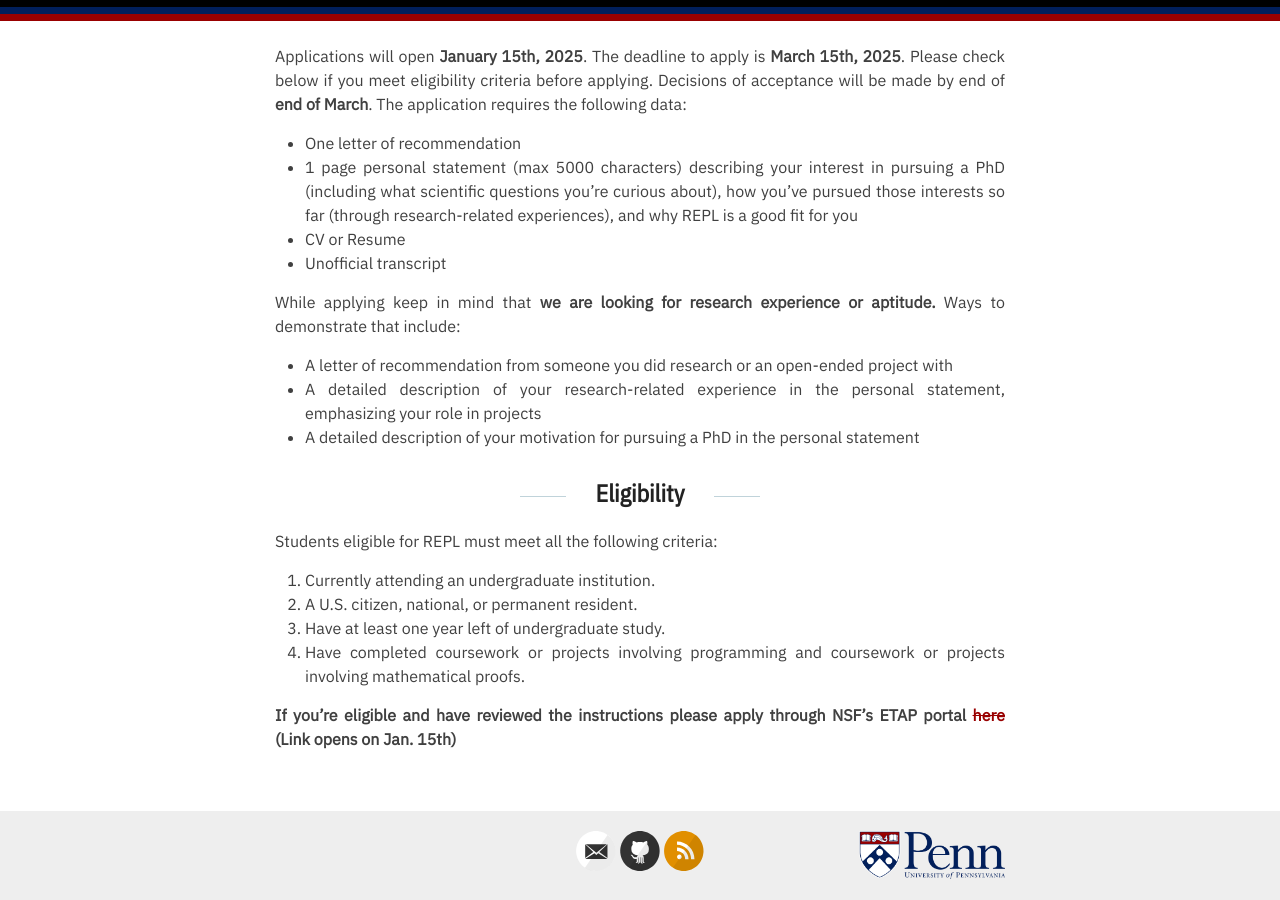
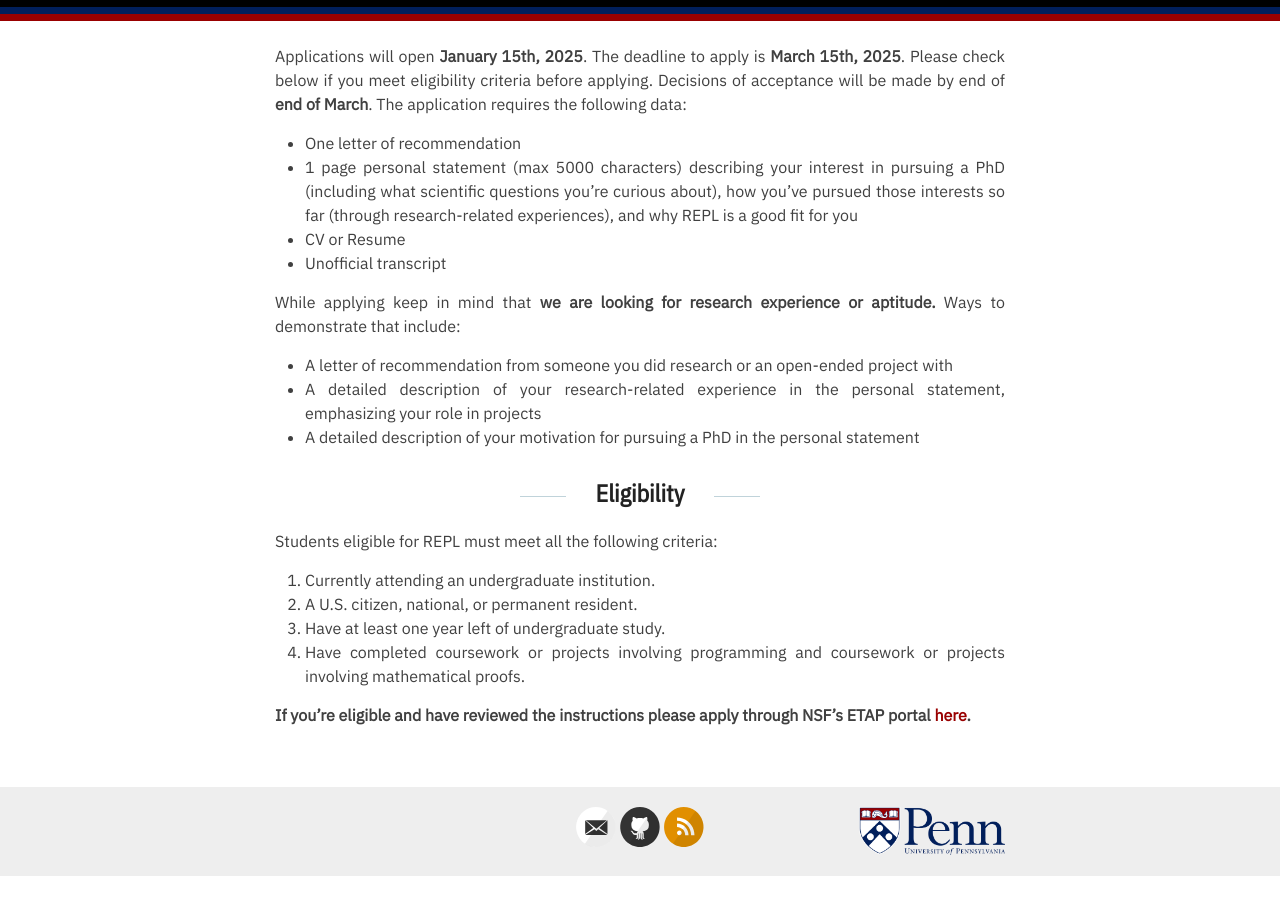
Before and after one commit to penn-repl/apply, a Jekyll site: the page built from _pages/apply.md, in a window 1280 px wide and 900 px high, scrolled down 705 px. Built offline with Jekyll 4.4.1, drawn with Linux system fonts in a browser that asks for light colours; after the commit the page ends 1581 px from its top, so only the background shows below that.

Commit message:
Update apply.md

```diff
--- a/_pages/apply.md
+++ b/_pages/apply.md
@@ -30,4 +30,4 @@ Students eligible for REPL must meet all the following criteria:
 3. Have at least one year left of undergraduate study.
 4. Have completed coursework or projects involving programming and coursework or projects involving mathematical proofs.
 
-**If you're eligible and have reviewed the instructions please apply through NSF's ETAP portal [~~here~~](https://penn-repl.github.io/apply/) (Link opens on Jan. 15th)**
+**If you're eligible and have reviewed the instructions please apply through NSF's ETAP portal [here]([https://penn-repl.github.io/apply/](https://etap.nsf.gov/award/1291/opportunity/10342)).**
```
